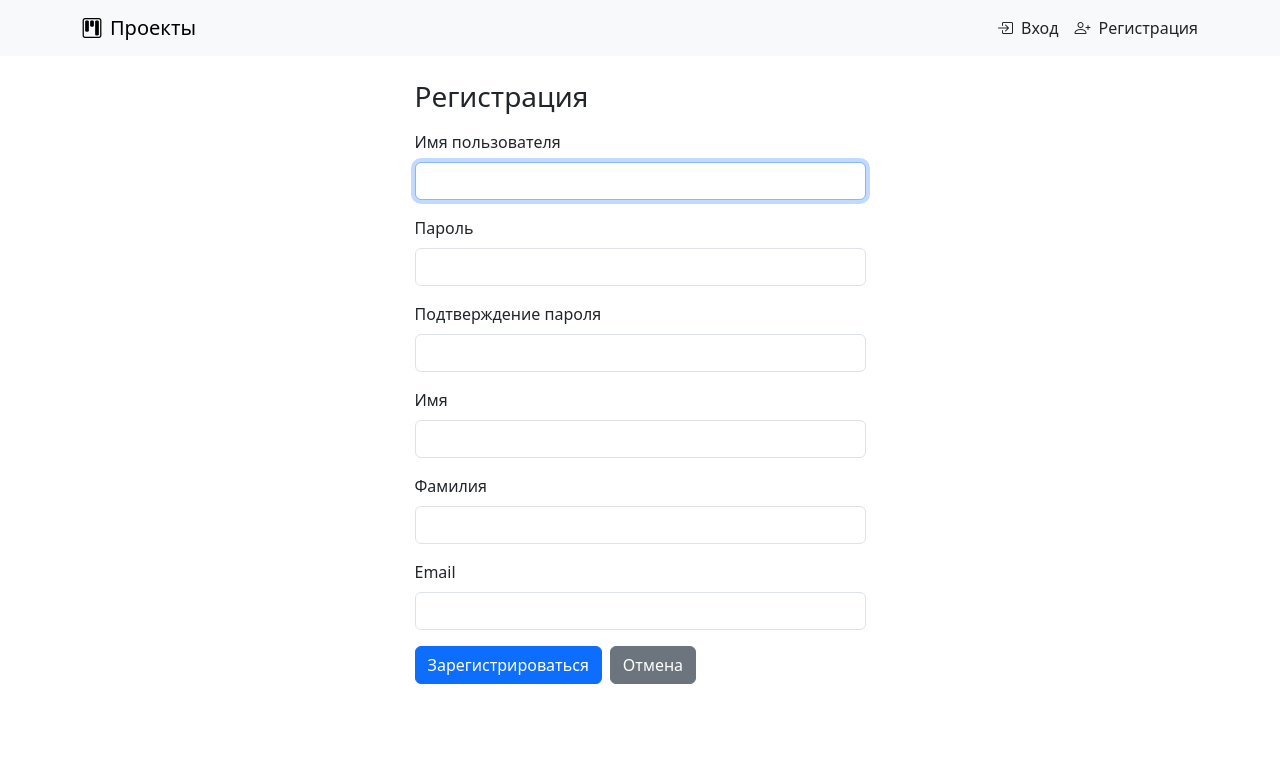
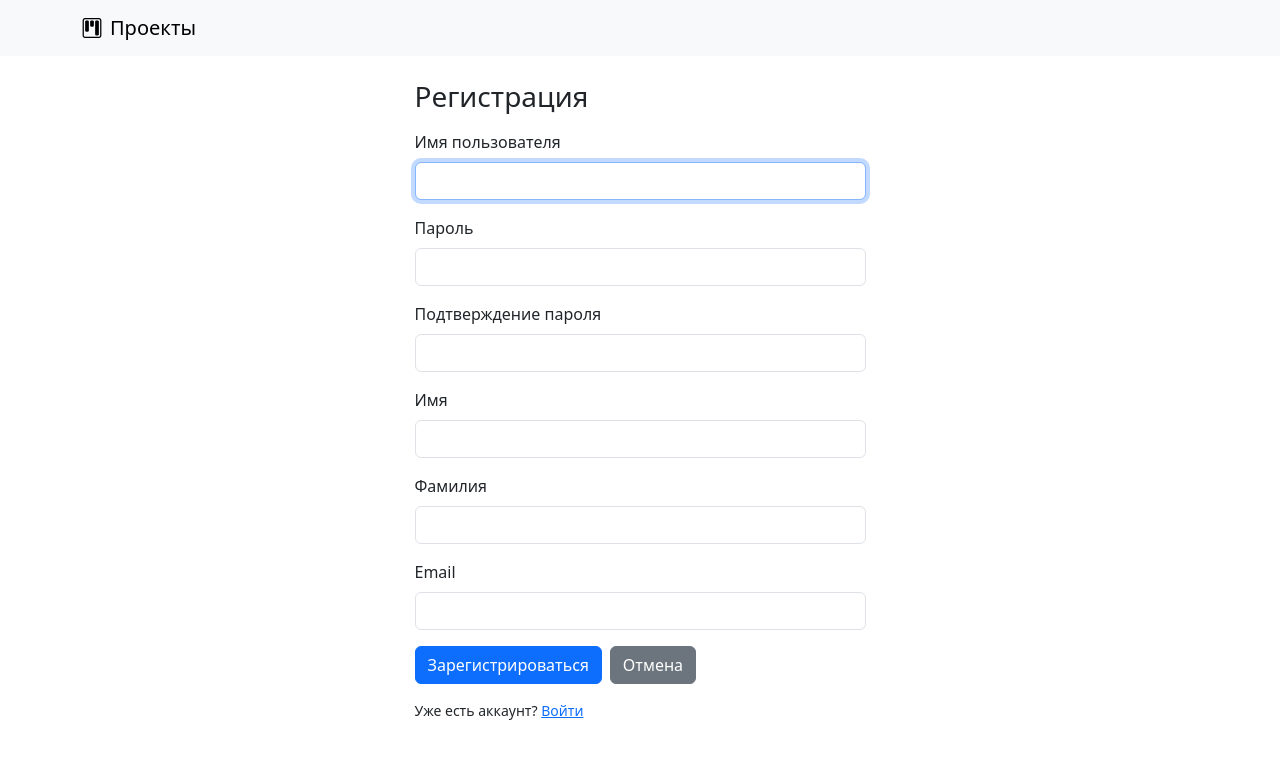
Before and after one commit to akramkhal/issue_tracker, a Django app: page /accounts/create/ in a window 1280 px wide. Shown: the top 759 px of the page. Run offline with Django 5.2, Linux system fonts and the light colour scheme.

Commit message:
Страницы входа и регистрации передают друг другу параметр next без дублирования

```diff
--- a/source/accounts/templates/registration/login.html
+++ b/source/accounts/templates/registration/login.html
@@ -22,6 +22,10 @@
                         </div>
                         <button type="submit" class="btn btn-primary w-100">Войти</button>
                     </form>
+                    <p class="text-center small mt-3 mb-0">
+                        Нет аккаунта?
+                        <a href="{% url 'accounts:create' %}{% if request.GET.next %}?next={{ request.GET.next|urlencode }}{% endif %}">Зарегистрироваться</a>
+                    </p>
                 </div>
             </div>
         </div>
--- a/source/accounts/templates/user_create.html
+++ b/source/accounts/templates/user_create.html
@@ -5,6 +5,10 @@
         <div class="col-md-6 col-lg-5">
             <h1 class="h3 mb-3">Регистрация</h1>
             {% include 'partial/form.html' with button_value='Зарегистрироваться' %}
+            <p class="small mt-3">
+                Уже есть аккаунт?
+                <a href="{% url 'accounts:login' %}{% if request.GET.next %}?next={{ request.GET.next|urlencode }}{% endif %}">Войти</a>
+            </p>
         </div>
     </div>
 {% endblock %}
--- a/source/webapp/templates/partial/nav.html
+++ b/source/webapp/templates/partial/nav.html
@@ -13,7 +13,7 @@
                     {% csrf_token %}
                     <button type="submit" class="btn btn-outline-secondary btn-sm">Выход</button>
                 </form>
-            {% else %}
+            {% elif request.resolver_match.namespace != 'accounts' %}
                 <a class="nav-link" href="{% url 'accounts:login' %}?next={{ request.get_full_path|urlencode }}">
                     <i class="bi bi-box-arrow-in-right me-2"></i>Вход
                 </a>
```
